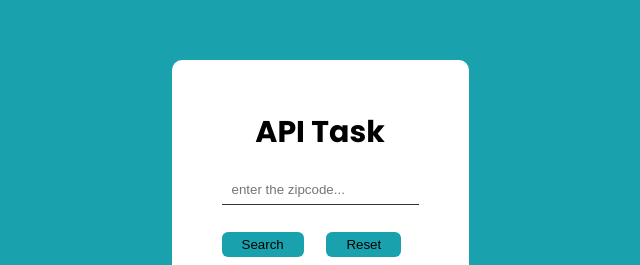
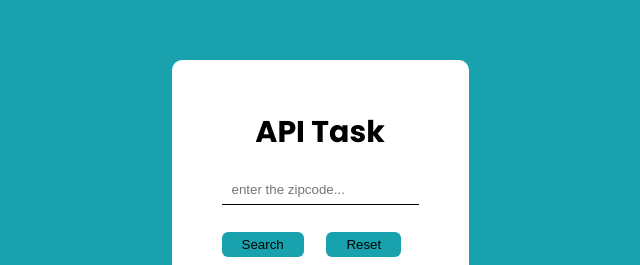
Before and after one commit to dineshk281800/API-Task, a plain HTML site: page index.html in a window 1280 px wide. Shown: the part 157-422 px from the top of the page, 320-960 px from the left. Drawn offline with Linux system fonts and the light colour scheme.

Commit message:
color changes

```diff
--- a/css/style.css
+++ b/css/style.css
@@ -34,7 +34,7 @@ h1 {
 }
 input {
   border: none;
-  border-bottom: 1px solid #333;
+  border-bottom: 1px solid #000;
   margin-bottom: 1rem;
   padding: 0 1rem;
   width: 100%;
```
